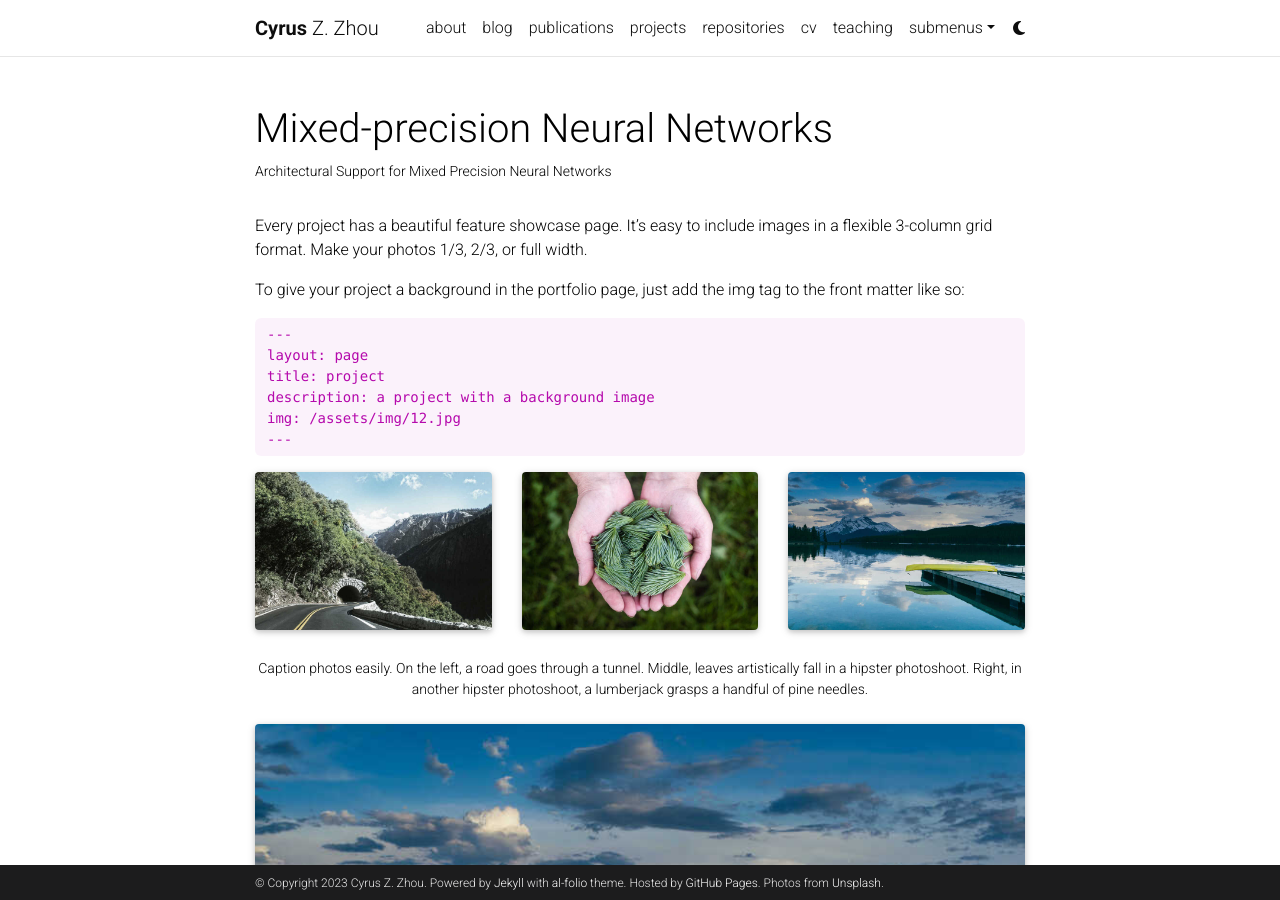
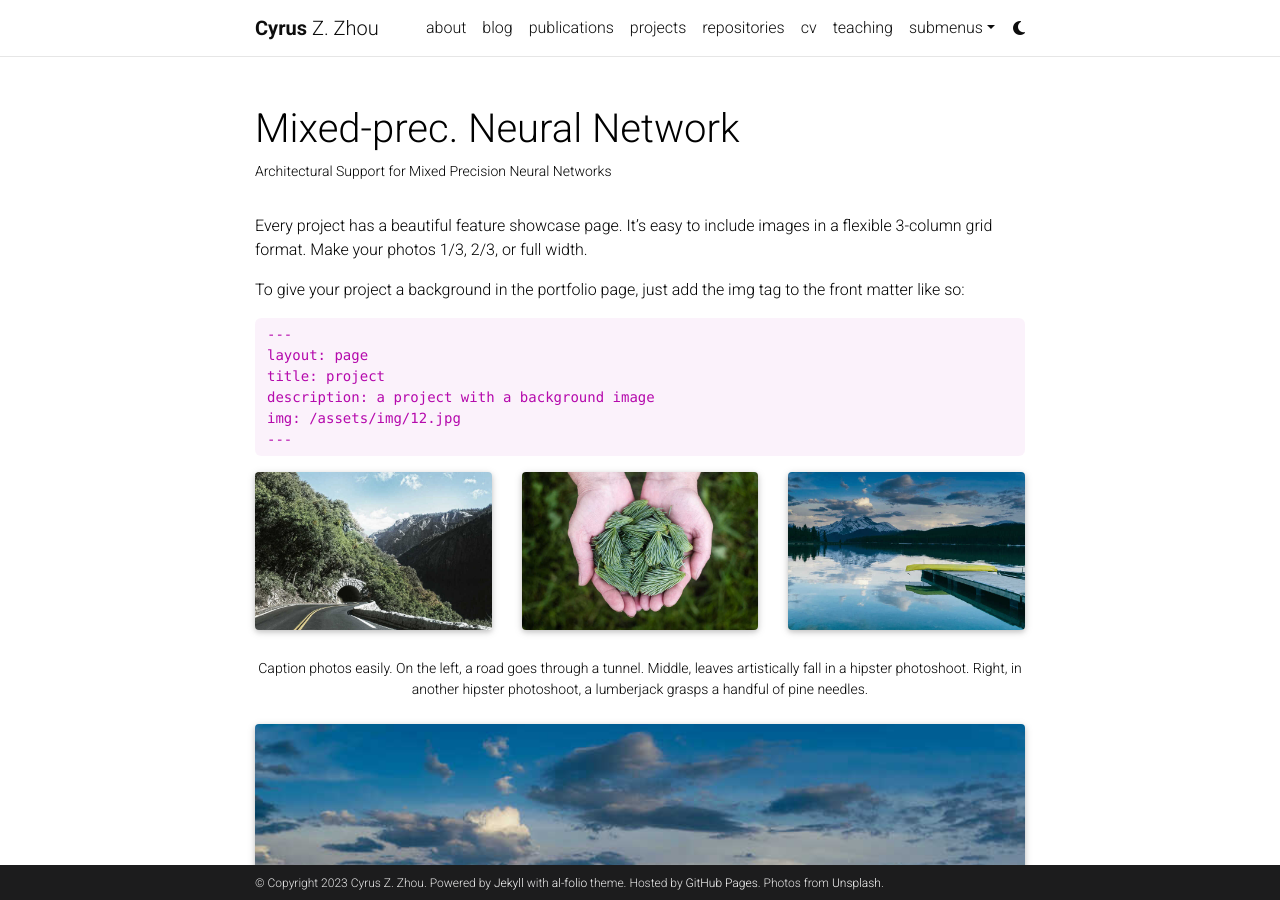
Before and after one commit to cyruszzhou/cyruszzhou.github.io, a Jekyll site: the page built from _projects/4_project.md, in a window 1280 px wide and 900 px high. Built offline with Jekyll 4.4.1, drawn with Linux system fonts in a browser that asks for light colours; full-size pictures stand in for the smaller copies a plugin makes; comment, search, counter and statistics services are not loaded; a style sheet for code colours, icons or effects is not loaded.

Commit message:
mixed precision format issue

```diff
--- a/_projects/4_project.md
+++ b/_projects/4_project.md
@@ -1,6 +1,6 @@
 ---
 layout: page
-title: Mixed-precision Neural Networks
+title: Mixed-prec. Neural Network
 description: Architectural Support for Mixed Precision Neural Networks
 img: assets/img/mixedp.jpeg
 importance: 3
```
